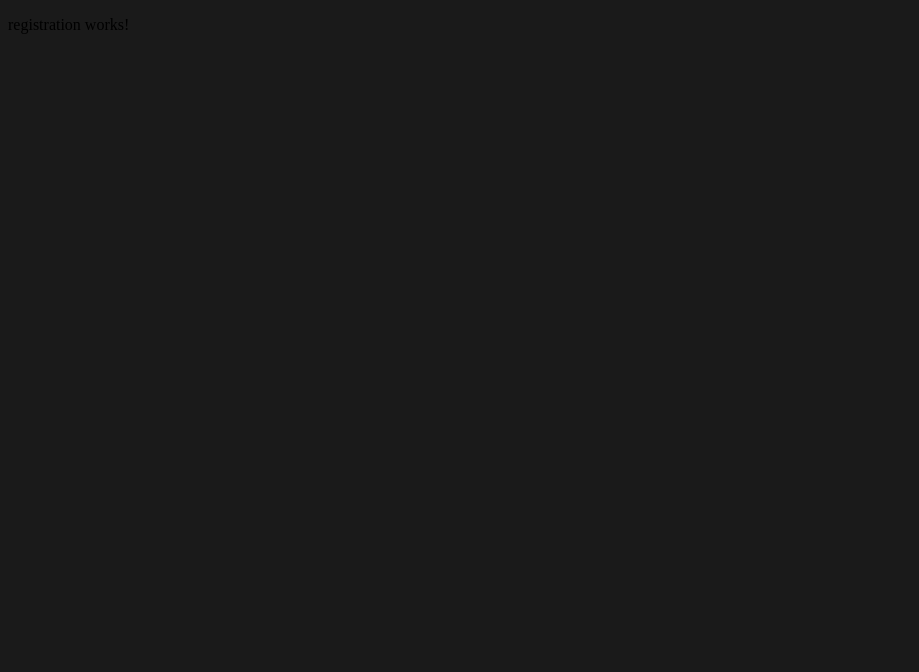
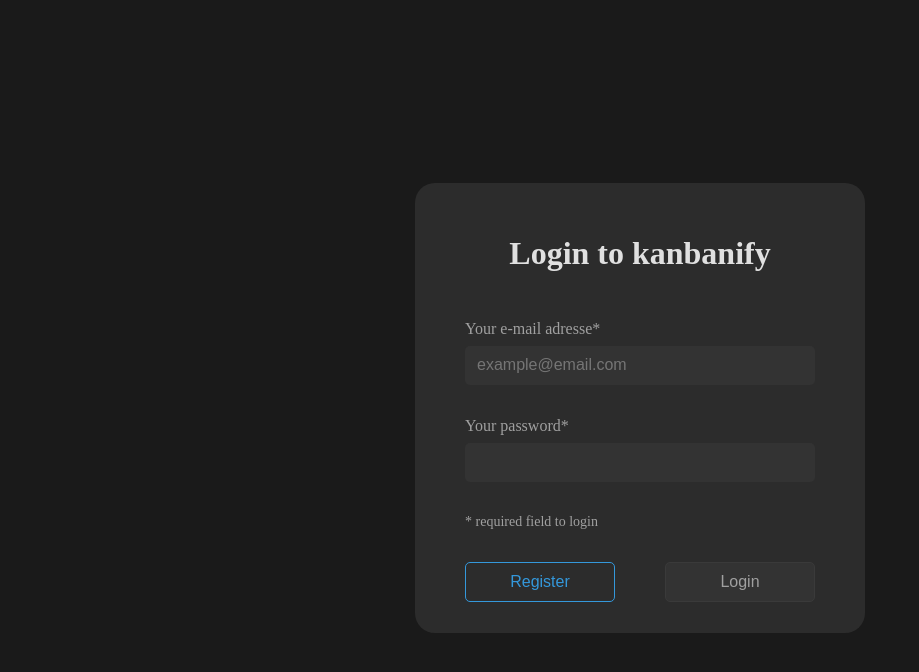
Before and after one commit to Raifiki/kanbanify_frontend, an Angular app: page /register in a window 1280 px wide. Shown: the top 672 px of the page, without its empty margins (0-919 px from the left). Built offline with nearby package versions, Linux system fonts and the light colour scheme.

Commit message:
add login card and form functionality

```diff
--- a/src/app/app.routes.ts
+++ b/src/app/app.routes.ts
@@ -5,7 +5,7 @@
 import { KanbanComponent } from './kanban/kanban.component';
 
 export const routes: Routes = [
-    {path: '', redirectTo: 'board', pathMatch: 'full'},
+    {path: '', redirectTo: 'register', pathMatch: 'full'},
     {path: 'board', component: KanbanComponent},
     {path: 'register', component: RegistrationComponent}
 ];
--- a/src/app/registration/login/login.component.html
+++ b/src/app/registration/login/login.component.html
@@ -1 +1,20 @@
-<p>login works!</p>
+<div class="login-card">
+    <h1>Login to kanbanify</h1>
+    <form #formLogin="ngForm" (ngSubmit)="login(formLogin)">
+        <div class="ipt-field">
+            <label for="email">Your e-mail adresse*</label>
+            <input type="email" required ngModel name="email" #email autocomplete="off" pattern="^[a-zA-Z0-9._%+-]+@[a-zA-Z0-9.-]+\.[a-zA-Z]{2,}$" placeholder="example@email.com">
+            <span>Please enter a valid email adresse</span>
+        </div>
+        <div class="ipt-field">
+            <label for="password">Your password*</label>
+            <input type="password" required ngModel name="password" #password >
+            <span>Please enter your password</span>
+        </div>
+        <span>* required field to login</span>
+        <div class="btn-group">
+            <button class="btn btn-sec" type="button">Register</button>
+            <button class="btn btn-prim" type="submit" [disabled]="!formLogin.valid">Login</button>
+        </div>
+    </form>
+</div>
--- a/src/app/registration/login/login.component.scss
+++ b/src/app/registration/login/login.component.scss
@@ -0,0 +1,39 @@
+@import '../../../shared/styles/include.scss';
+
+.login-card{
+    display: flex;
+    flex-direction: column;
+    justify-content: center;
+    align-items: center;
+    width: 450px;
+    height: 450px;
+    background-color: $grey-middle;
+    border-radius: 20px;
+    padding: 50px;
+    > form{
+        display: flex;
+        flex-direction: column;
+        justify-content: center;
+        align-items: center;
+        gap: 32px;
+        background-color: transparent;
+        width: 100%;
+        > span{
+            color: $txt-sec;
+            font-size: 14px;
+            background-color: transparent;
+            width: 100%;
+        }
+        > .btn-group{
+            display: flex;
+            flex-direction: row;
+            justify-content: space-between;
+            align-items: center;
+            background-color: transparent;
+            width: 100%;
+            > button{
+                width: 150px;
+            }
+        }
+    }
+}
--- a/src/app/registration/login/login.component.ts
+++ b/src/app/registration/login/login.component.ts
@@ -1,12 +1,23 @@
 import { Component } from '@angular/core';
+import { FormsModule, NgForm } from '@angular/forms';
 
 @Component({
   selector: 'app-login',
   standalone: true,
-  imports: [],
+  imports: [FormsModule],
   templateUrl: './login.component.html',
   styleUrl: './login.component.scss'
 })
 export class LoginComponent {
+  email: string = '';
+  password: string = '';
 
+
+  login(loginForm: NgForm){
+    console.log(loginForm.value);
+
+    if (loginForm.valid) {
+      console.log('send login data to server', loginForm.value);
+    }
+  }
 }
--- a/src/app/registration/registration.component.html
+++ b/src/app/registration/registration.component.html
@@ -1 +1,5 @@
-<p>registration works!</p>
+@if (showCard == 'login') {
+    <app-login></app-login>
+} @else {
+    <app-signin></app-signin>
+}
--- a/src/app/registration/registration.component.scss
+++ b/src/app/registration/registration.component.scss
@@ -0,0 +1,7 @@
+app-login,
+app-signin {
+    display: flex;
+    justify-content: center;
+    align-items: center;
+    height: 100vh;
+}
--- a/src/app/registration/registration.component.ts
+++ b/src/app/registration/registration.component.ts
@@ -1,12 +1,19 @@
 import { Component } from '@angular/core';
+
+/*import components*/
+import { LoginComponent } from './login/login.component';
+import { SigninComponent } from './signin/signin.component';
 
 @Component({
   selector: 'app-registration',
   standalone: true,
-  imports: [],
+  imports: [
+    LoginComponent,
+    SigninComponent
+  ],
   templateUrl: './registration.component.html',
   styleUrl: './registration.component.scss'
 })
 export class RegistrationComponent {
-
+  showCard: 'login' | 'signin' = 'login';
 }
--- a/src/shared/styles/buttons.scss
+++ b/src/shared/styles/buttons.scss
@@ -4,7 +4,12 @@
     border: none;
     padding: 10px 12px;
     border-radius: 5px;
-    min-width: 150px;
+    &:disabled{
+        cursor: auto;
+        background-color: $grey-light;
+        color: $txt-sec;
+        border: 1px $grey-hover solid;
+    }
 }
 
 .btn-prim{
@@ -14,6 +19,7 @@
         background-color: $prim-color-hover;
         transition: all $hover-trans-time ease-in-out;
     }
+
 }
 
 .btn-sec{
--- a/src/shared/styles/inputs.scss
+++ b/src/shared/styles/inputs.scss
@@ -2,8 +2,10 @@
     display: flex;
     flex-direction: column;
     gap: 8px;
+    background-color: transparent;
+    width: 100%;
     > input{
-        background-color: $grey-middle;
+        background-color: $grey-light;
         border: none;
         outline: none;
         color: $txt-sec;
@@ -29,17 +31,18 @@
         display: none;
         color: $err-red;
         font-size: 14px;
+        background-color: transparent;
     }
 }
 
 
 .ng-valid:required{
-        border-color: $prim-color;
-        color: $txt-prim;
+        border-color: $prim-color !important;
+        color: $txt-prim !important;
 }
 
-.ng-dirty.ng-invalid{
-    border-color: $err-red;
+.ng-dirty.ng-invalid:not(:focus){
+    border-color: $err-red !important;
     ~ span{
         display: flex;
     }
--- a/src/styles.scss
+++ b/src/styles.scss
@@ -5,6 +5,13 @@
     box-sizing: border-box;
     font-size: 16px;
     background-color: $grey-dark;
+}
+
+h1{
+    font-size: 32px;
+    color: $txt-prim;
+    background-color: transparent;
+    margin-bottom: 48px;
 }
 
 /*scroll-bar*/
```
